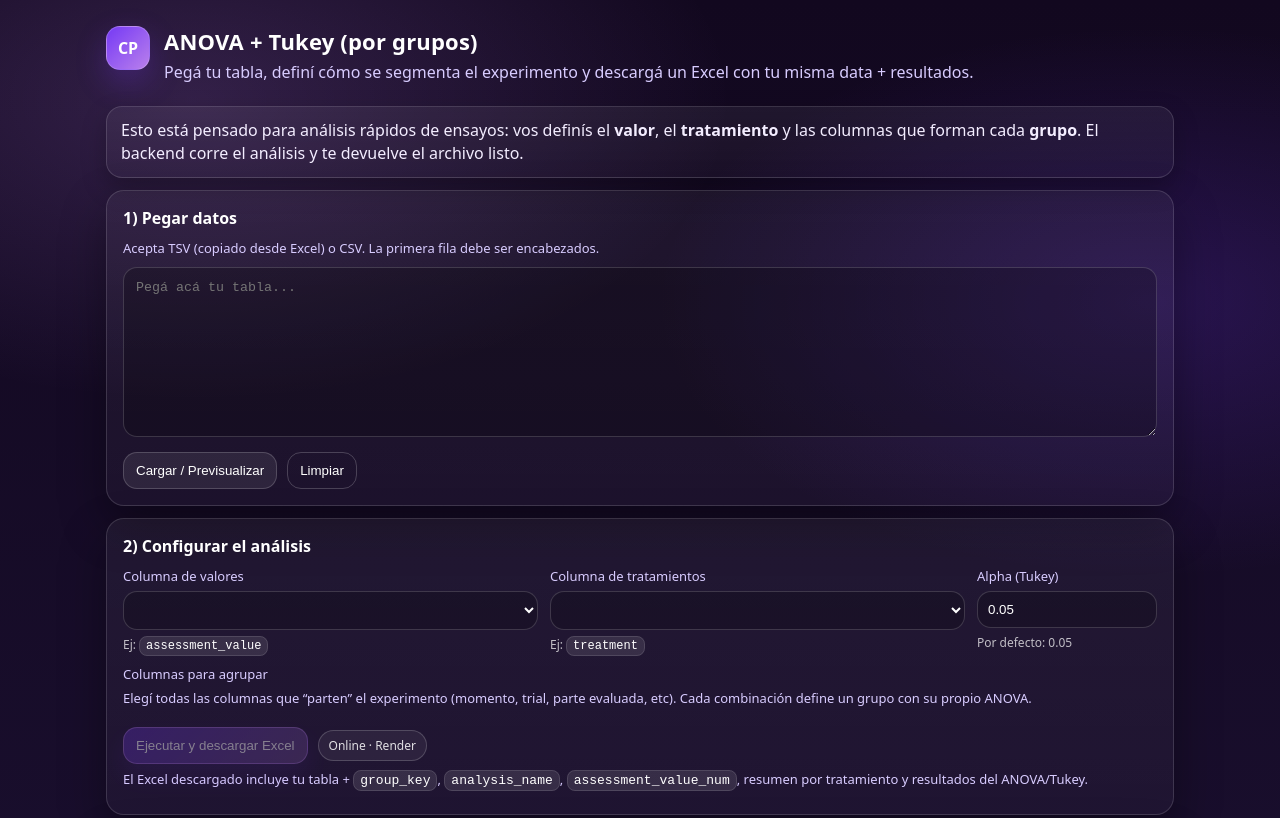
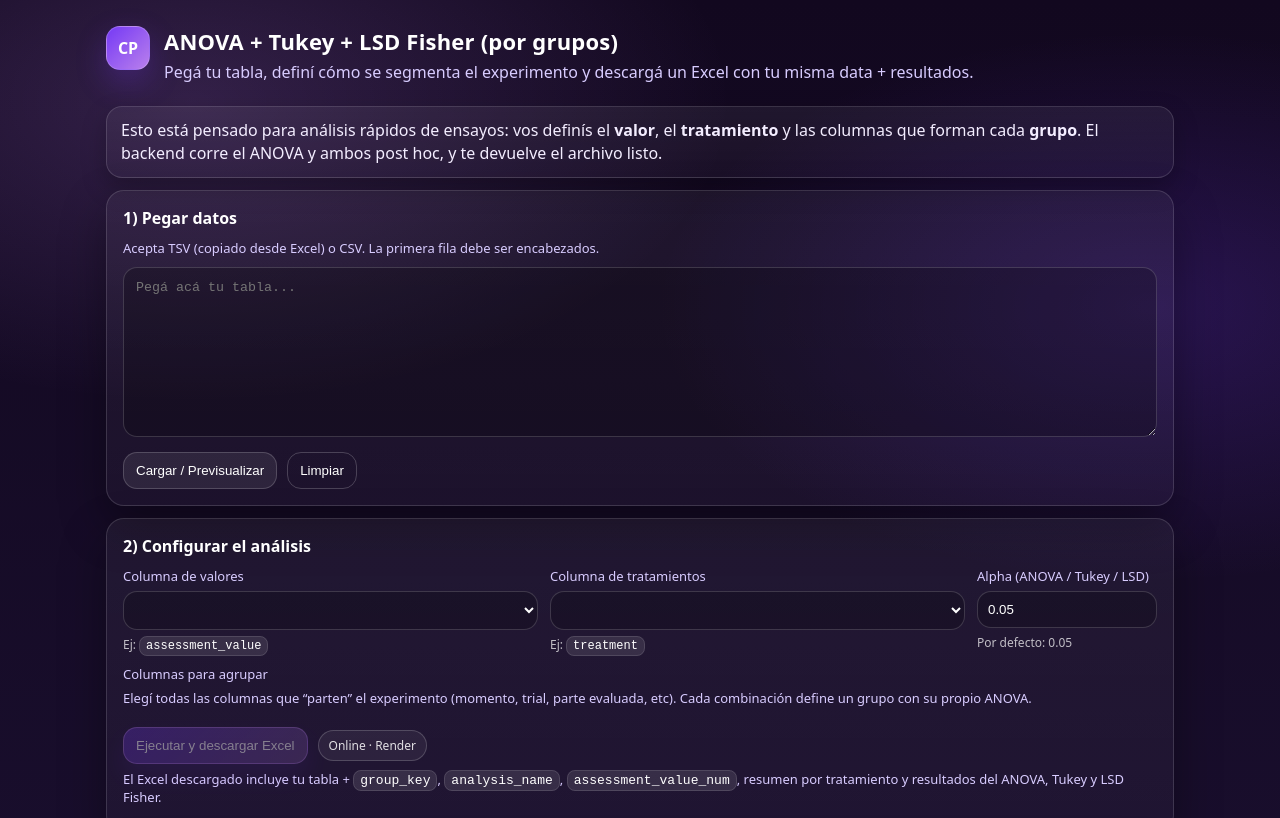
Before and after one commit to irinabw98/CP_ANALISIS1, a plain HTML site: page index.html in a window 1280 px wide. Shown: the top 818 px of the page. Drawn offline with Linux system fonts and the light colour scheme.

Commit message:
Update title and descriptions for ANOVA tool

```diff
--- a/index.html
+++ b/index.html
@@ -3,7 +3,7 @@
 <head>
   <meta charset="utf-8" />
   <meta name="viewport" content="width=device-width,initial-scale=1" />
-  <title>CP_ANALISIS1 · ANOVA + Tukey (por grupos)</title>
+  <title>CP_ANALISIS1 · ANOVA + Tukey + LSD Fisher (por grupos)</title>
   <link rel="stylesheet" href="styles.css" />
 </head>
 
@@ -13,7 +13,7 @@
       <div class="brand">
         <div class="badge">CP</div>
         <div>
-          <h1>ANOVA + Tukey (por grupos)</h1>
+          <h1>ANOVA + Tukey + LSD Fisher (por grupos)</h1>
           <p class="subtitle">
             Pegá tu tabla, definí cómo se segmenta el experimento y descargá un Excel con tu misma data + resultados.
           </p>
@@ -23,7 +23,7 @@
       <div class="hero">
         <p>
           Esto está pensado para análisis rápidos de ensayos: vos definís el <b>valor</b>, el <b>tratamiento</b> y las columnas que
-          forman cada <b>grupo</b>. El backend corre el análisis y te devuelve el archivo listo.
+          forman cada <b>grupo</b>. El backend corre el ANOVA y ambos post hoc, y te devuelve el archivo listo.
         </p>
       </div>
     </header>
@@ -58,7 +58,7 @@
         </div>
 
         <div>
-          <label>Alpha (Tukey)</label>
+          <label>Alpha (ANOVA / Tukey / LSD)</label>
           <input id="alpha" type="number" step="0.001" min="0.001" max="0.2" value="0.05" />
           <p class="mini">Por defecto: 0.05</p>
         </div>
@@ -80,7 +80,7 @@
 
       <p class="hint">
         El Excel descargado incluye tu tabla + <code>group_key</code>, <code>analysis_name</code>, <code>assessment_value_num</code>,
-        resumen por tratamiento y resultados del ANOVA/Tukey.
+        resumen por tratamiento y resultados del ANOVA, Tukey y LSD Fisher.
       </p>
     </section>
 
```
